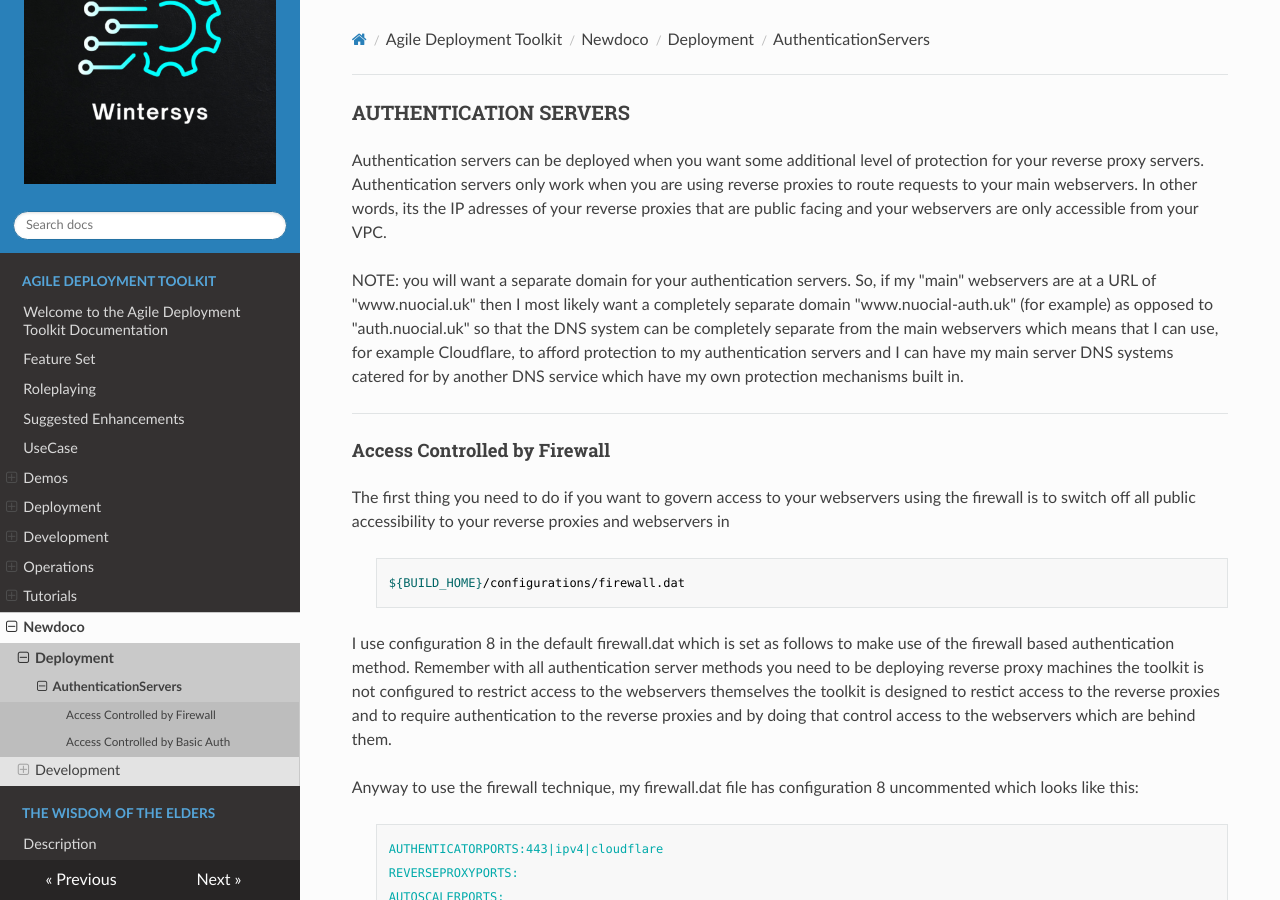
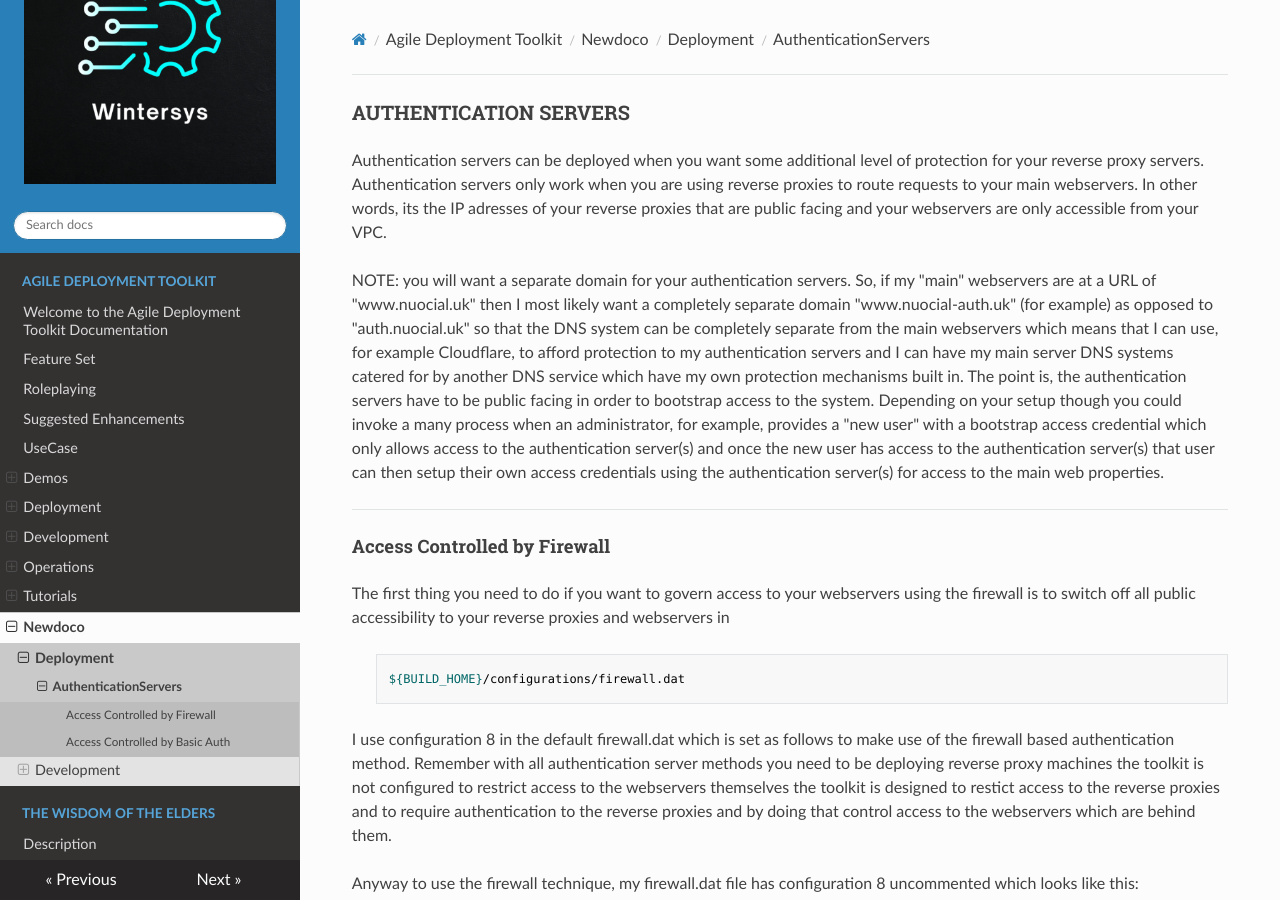
Before and after one commit to wintersys-dev/adt-documentation, an MkDocs documentation site: the page built from docs/Agile Deployment Toolkit/newdoco/Deployment/AuthenticationServers.md, in a window 1280 px wide and 900 px high. Built offline with MkDocs 1.6.1, drawn with Linux system fonts in a browser that asks for light colours; nearby versions of some CDN libraries.

Commit message:
Update AuthenticationServers.md

```diff
--- a/docs/Agile Deployment Toolkit/newdoco/Deployment/AuthenticationServers.md
+++ b/docs/Agile Deployment Toolkit/newdoco/Deployment/AuthenticationServers.md
@@ -2,7 +2,7 @@
 
 Authentication servers can be deployed when you want some additional level of protection for your reverse proxy servers. Authentication servers only work when you are using reverse proxies to route requests to your main webservers. In other words, its the IP adresses of your reverse proxies that are public facing and your webservers are only accessible from your VPC.
 
-NOTE: you will want a separate domain for your authentication servers. So, if my "main" webservers are at a URL of "www.nuocial.uk" then I most likely want a completely separate domain "www.nuocial-auth.uk" (for example) as opposed to "auth.nuocial.uk" so that the DNS system can be completely separate from the main webservers which means that I can use, for example Cloudflare, to afford protection to my authentication servers and I can have my main server DNS systems catered for by another DNS service which have my own protection mechanisms built in.
+NOTE: you will want a separate domain for your authentication servers. So, if my "main" webservers are at a URL of "www.nuocial.uk" then I most likely want a completely separate domain "www.nuocial-auth.uk" (for example) as opposed to "auth.nuocial.uk" so that the DNS system can be completely separate from the main webservers which means that I can use, for example Cloudflare, to afford protection to my authentication servers and I can have my main server DNS systems catered for by another DNS service which have my own protection mechanisms built in. The point is, the authentication servers have to be public facing in order to bootstrap access to the system. Depending on your setup though you could invoke a many process when an administrator, for example, provides a "new user" with a bootstrap access credential which only allows access to the authentication server(s) and once the new user has access to the authentication server(s) that user can then setup their own access credentials using the authentication server(s) for access to the main web properties.
 
 -----------------------------------
 
```
